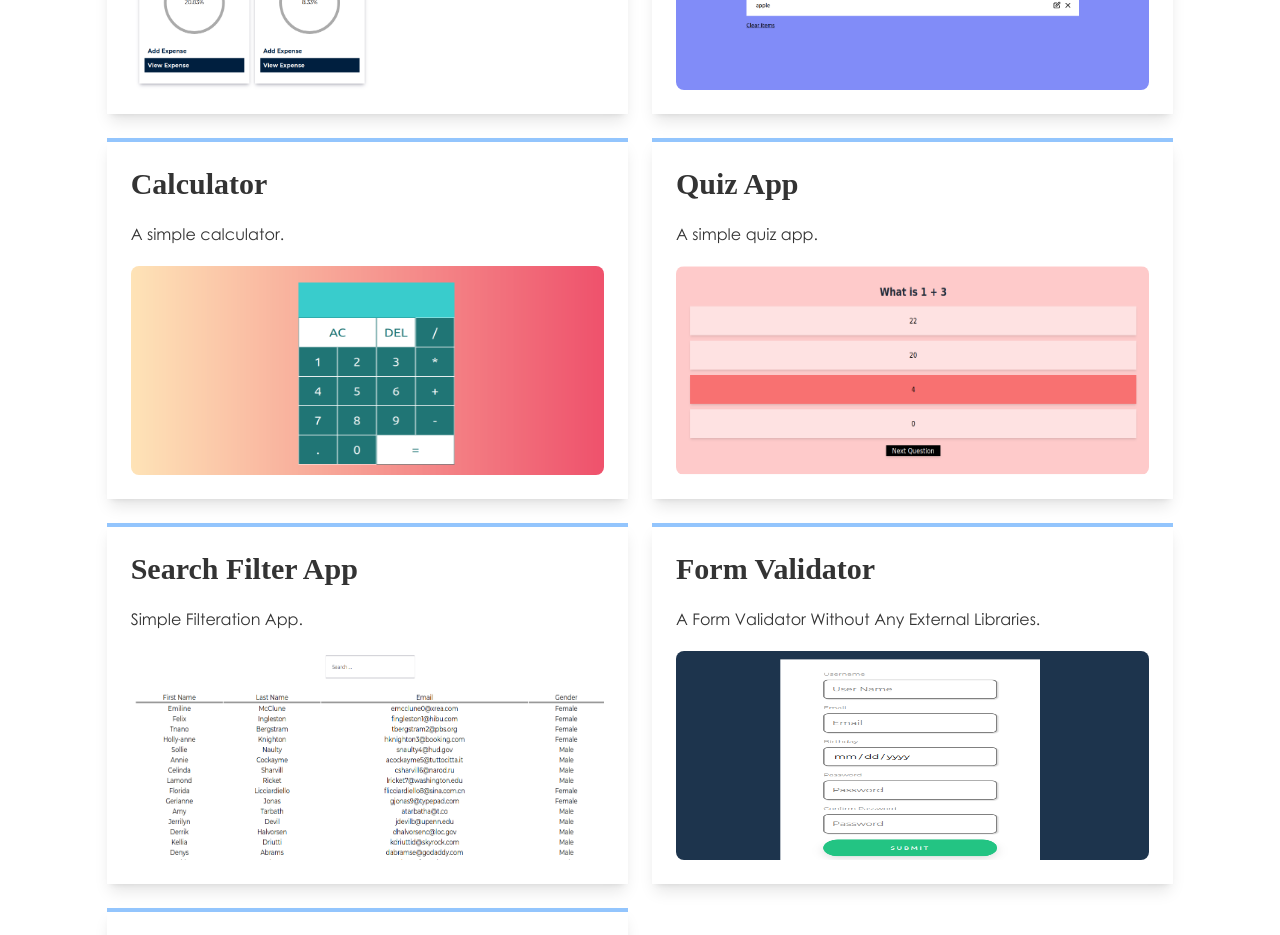
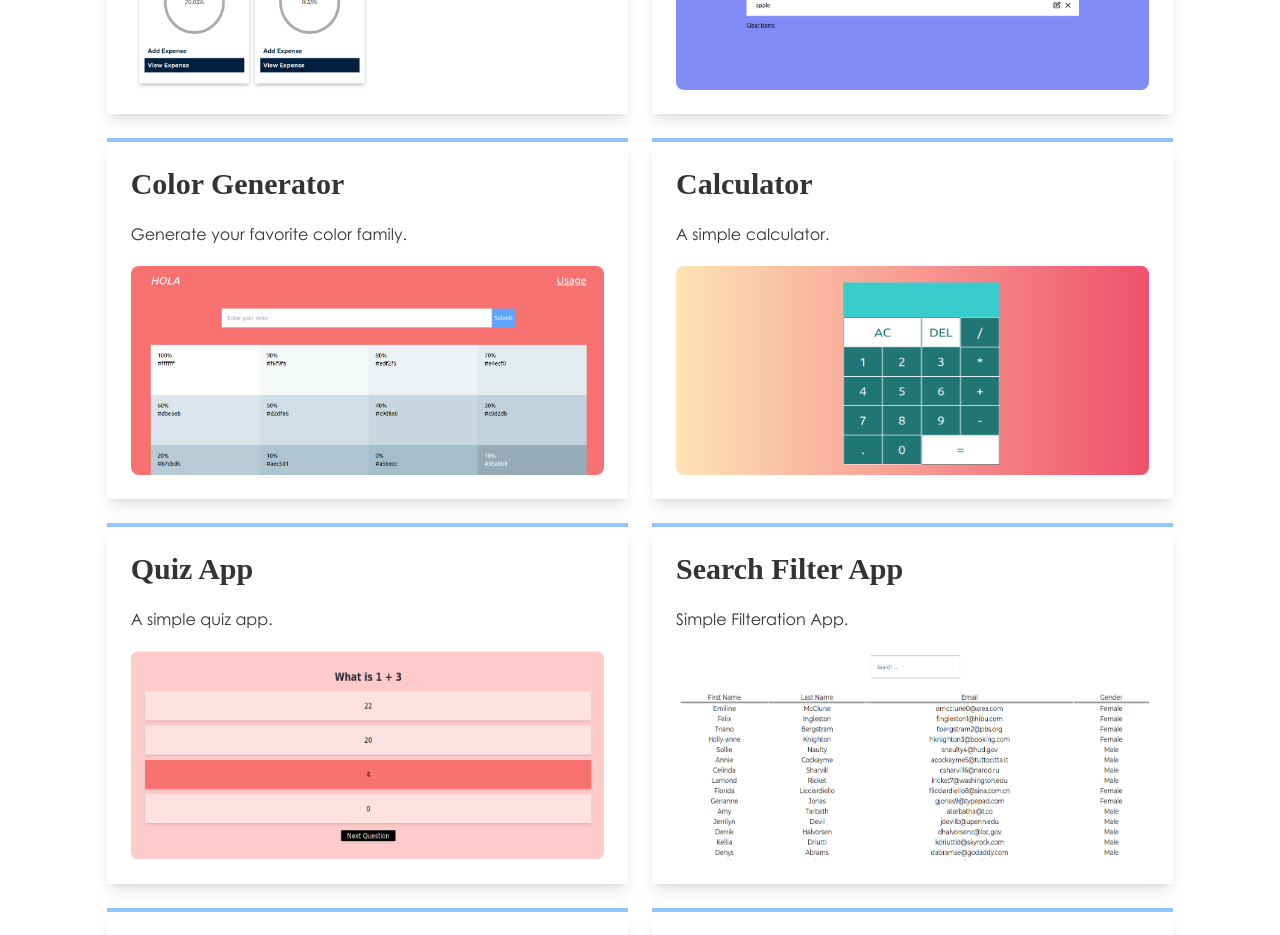
Before and after one commit to mo7medsalah7/portofolio-2022, a Next.js app: page / in a window 1280 px wide. Shown: the part 2060-2995 px from the top of the page. Built offline with nearby package versions, Linux system fonts and the light colour scheme.

Commit message:
adding a new work, color generator

```diff
--- a/components/Works/Works.js
+++ b/components/Works/Works.js
@@ -7,6 +7,7 @@ import BudgetPlusScreen from '../../public/budgetplus.png';
 import GroceryAppScreen from '../../public/GroceryApp.png';
 import SimpleCalculatorScreen from '../../public/simple-calculator.png';
 import QuizAppScreen from '../../public/QuizApp.png';
+import ColorGeneratorScreen from '../../public/ColorGenerator.png';
 import SearchFilterScreen from '../../public/search-filter.png';
 import FormValidatorScreen from '../../public/form-validator.png';
 import WorksHeader from './WorksHeader';
@@ -48,6 +49,15 @@ const worksDetails = [
     cloudinary_image_name: 'grocery-shop',
     projectDesc: 'Add to your grocery.',
     projectScreen: GroceryAppScreen,
+    screenAlt: 'website image',
+  },
+  {
+    projectName: 'Color Generator',
+    projectLink: 'https://color-generator-beta.vercel.app/',
+    cloudinary_image_v: 'v1659364256',
+    cloudinary_image_name: 'color-generator',
+    projectDesc: 'Generate your favorite color family.',
+    projectScreen: ColorGeneratorScreen,
     screenAlt: 'website image',
   },
   {
```
Also changed, not shown: public/ColorGenerator.png (added).
